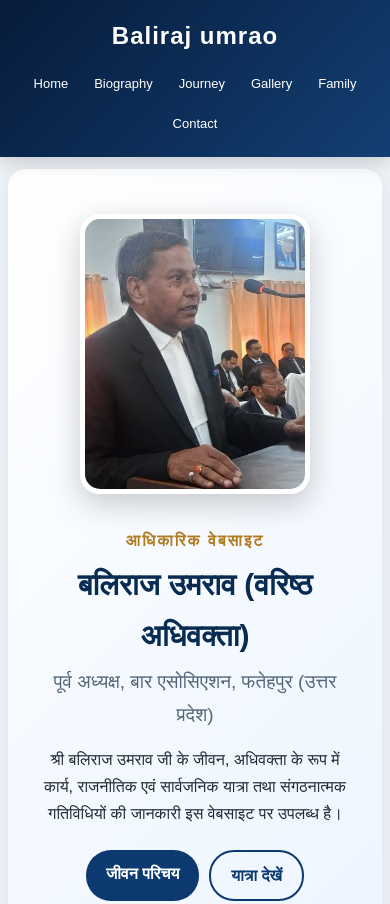
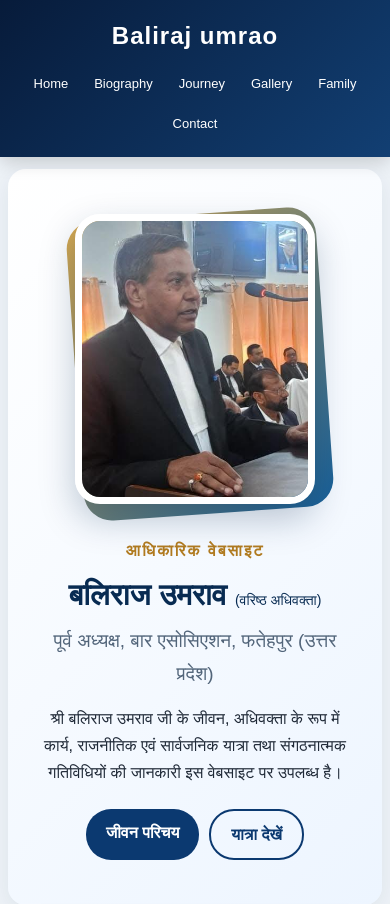
Before and after one commit to umraokaransingh-maker/Baliraj-Umrao-website, a plain HTML site: page index.html in a window 390 px wide. Shown: the top 904 px of the page. Drawn offline with Linux system fonts and the light colour scheme.

Commit message:
Update style.css

```diff
--- a/style.css
+++ b/style.css
@@ -653,3 +653,53 @@ footer {
         height: 270px;
     }
 }
+/* ===== HERO PHOTO PREMIUM ===== */
+
+.hero-photo {
+    position: relative;
+}
+
+.hero-photo::before {
+    content: "";
+    position: absolute;
+    width: 315px;
+    height: 370px;
+    border-radius: 28px;
+    background: linear-gradient(135deg, #d6a84f, #17609a);
+    z-index: 0;
+    transform: rotate(-4deg);
+}
+
+.hero-photo img {
+    position: relative;
+    z-index: 1;
+    width: 305px;
+    height: 365px;
+    border: 7px solid white;
+    border-radius: 25px;
+    object-fit: cover;
+    box-shadow: 0 15px 35px rgba(7, 39, 75, 0.25);
+}
+
+.small-title {
+    font-size: 18px;
+    font-weight: normal;
+    color: #082b52;
+    white-space: nowrap;
+}
+
+@media (max-width: 600px) {
+    .hero-photo::before {
+        width: 250px;
+        height: 300px;
+    }
+
+    .hero-photo img {
+        width: 240px;
+        height: 290px;
+    }
+
+    .small-title {
+        font-size: 14px;
+    }
+}
```
